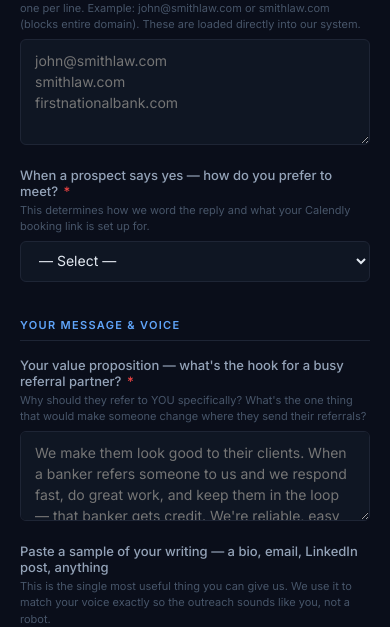
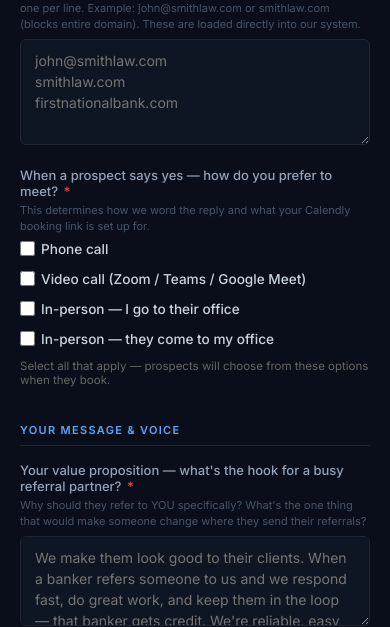
Before and after one commit to BotGob/argusreach-ops, a Flask app: page /intake in a window 390 px wide. Shown: the part 4090-4717 px from the top of the page. Run offline with Flask 3, Linux system fonts and the light colour scheme.

Commit message:
feat: meeting format multi-select — phone/video/in-person their office/in-person my office, prospect picks at booking

```diff
--- a/admin/app.py
+++ b/admin/app.py
@@ -981,7 +981,7 @@ def intake():
             "best_referral_sources":f.get("best_referral_sources","").strip(),
             "prior_outreach":       f.get("prior_outreach","").strip(),
             # Targeting
-            "meeting_format":       f.get("meeting_format","any").strip(),
+            "meeting_format":       ",".join(request.form.getlist("meeting_format")),
             "office_address":       f.get("office_address","").strip(),
             "success_story":        f.get("success_story","").strip(),
             "prospect_objection":   f.get("prospect_objection","").strip(),
--- a/admin/templates/intake_form.html
+++ b/admin/templates/intake_form.html
@@ -38,10 +38,10 @@
   </style>
   <script>
   function toggleOfficeAddress() {
-    var fmt = document.getElementById('meeting_format').value;
+    var checked = Array.from(document.querySelectorAll('input[name="meeting_format"]:checked')).map(function(el){ return el.value; });
     var field = document.getElementById('office_address_field');
     var input = document.getElementById('office_address');
-    if (fmt === 'in_person') {
+    if (checked.indexOf('in_person_my_office') !== -1) {
       field.style.display = 'block';
       input.required = true;
     } else {
@@ -260,17 +260,17 @@
       <label>When a prospect says yes — how do you prefer to meet? <span class="req">*</span>
         <span class="hint">This determines how we word the reply and what your Calendly booking link is set up for.</span>
       </label>
-      <select name="meeting_format" required id="meeting_format" onchange="toggleOfficeAddress()">
-        <option value="">— Select —</option>
-        <option value="in_person">In-person — I go to them (or they come to me)</option>
-        <option value="phone">Phone call</option>
-        <option value="zoom">Video call (Zoom / Teams / Google Meet)</option>
-        <option value="any">Flexible — prospect's preference</option>
-      </select>
+      <div class="checkbox-grid" id="meeting_format_group">
+        <label class="cb"><input type="checkbox" name="meeting_format" value="phone" onchange="toggleOfficeAddress()"> Phone call</label>
+        <label class="cb"><input type="checkbox" name="meeting_format" value="zoom" onchange="toggleOfficeAddress()"> Video call (Zoom / Teams / Google Meet)</label>
+        <label class="cb"><input type="checkbox" name="meeting_format" value="in_person_their_office" onchange="toggleOfficeAddress()"> In-person — I go to their office</label>
+        <label class="cb"><input type="checkbox" name="meeting_format" value="in_person_my_office" onchange="toggleOfficeAddress()"> In-person — they come to my office</label>
+      </div>
+      <div style="font-size:0.72rem;color:#666;margin-top:6px;">Select all that apply — prospects will choose from these options when they book.</div>
     </div>
     <div class="field" id="office_address_field" style="display:none;">
       <label>Your office address <span class="req">*</span>
-        <span class="hint">Shown on the booking confirmation so prospects know where to show up. Include suite number if applicable.</span>
+        <span class="hint">Required when "they come to my office" is selected. Shown on booking confirmations.</span>
       </label>
       <input name="office_address" id="office_address" placeholder="1234 Bay Harbor Blvd, Suite 200, Tampa, FL 33601">
     </div>
--- a/db/dashboard.html
+++ b/db/dashboard.html
@@ -27,7 +27,7 @@
 <body>
 
 <h1>⚡ ArgusReach — Ops Dashboard</h1>
-<div class="subtitle">Generated 2026-03-20 05:06 PM ET · Auto-refreshed by cron</div>
+<div class="subtitle">Generated 2026-03-20 06:06 PM ET · Auto-refreshed by cron</div>
 
 <h2>Summary</h2>
 <div class="cards">
@@ -73,6 +73,6 @@
   <tbody><tr><td colspan='4' style='text-align:center;color:#666'>No payments yet</td></tr></tbody>
 </table>
 
-<footer>ArgusReach Internal Dashboard · 2026-03-20 05:06 PM ET</footer>
+<footer>ArgusReach Internal Dashboard · 2026-03-20 06:06 PM ET</footer>
 </body>
 </html>
```
